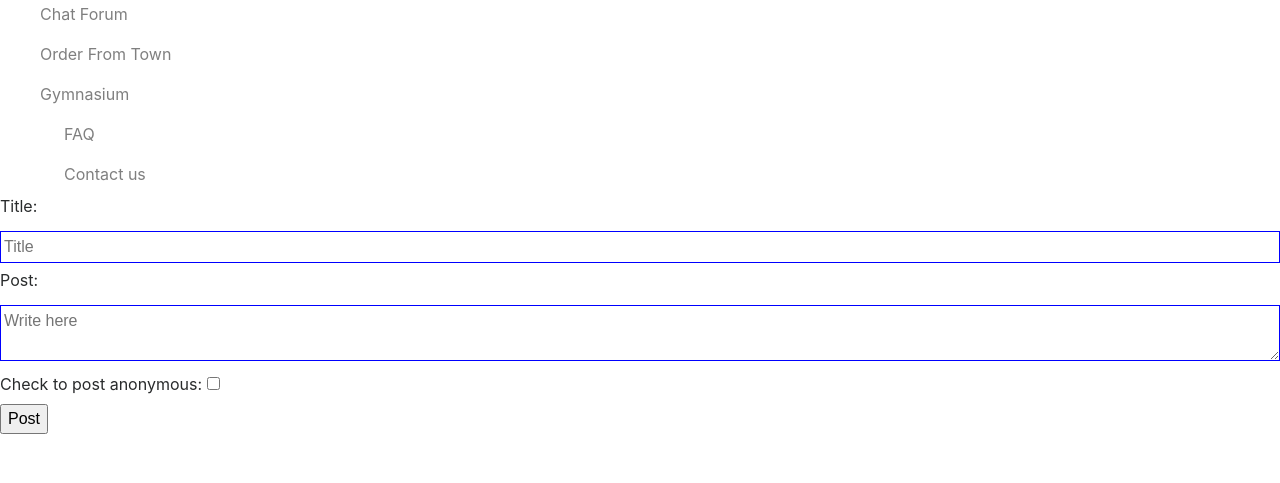
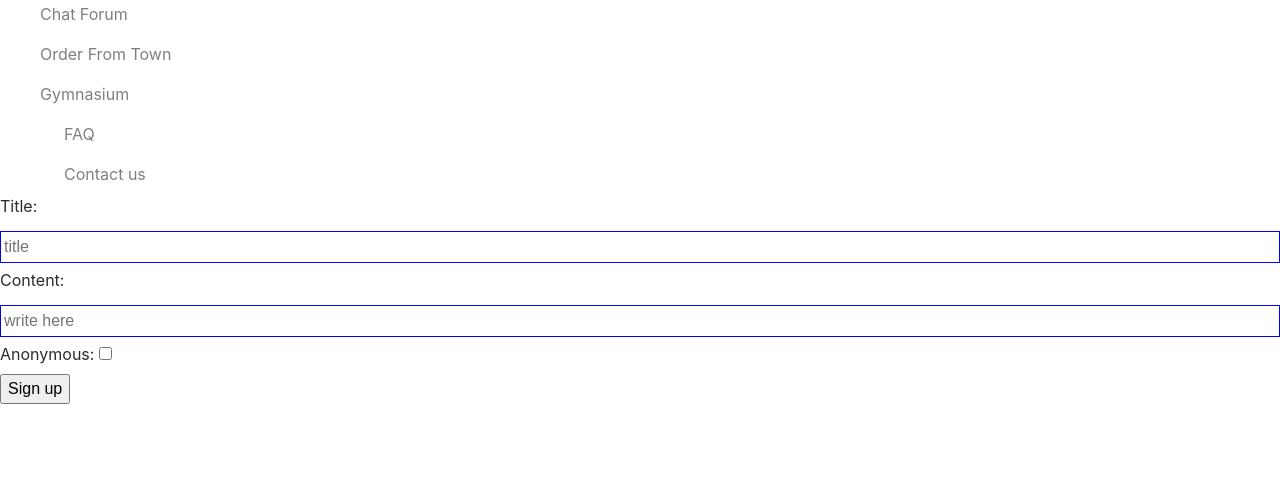
Before and after one commit to nestoreo/SierraNevadaCA-WaterAnalysis, a Django app: page /post in a window 1280 px wide. Shown: the part 317-800 px from the top of the page. Run offline with Django 3.2, Linux system fonts and the light colour scheme; parts of the project's set-up code (start-up, migrations or seed data) failed here and were passed over; some libraries are stand-ins or nearby versions.

Commit message:
added a form for post creation

```diff
--- a/midd19/forms.py
+++ b/midd19/forms.py
@@ -1,6 +1,7 @@
 from django import forms
 from django.contrib.auth.forms import UserCreationForm
 from django.contrib.auth.models import User
+from .models import Post, Comment
 
 
 class SignUpForm(UserCreationForm):
@@ -9,3 +10,13 @@ class SignUpForm(UserCreationForm):
     class Meta:
         model = User
         fields = ('username', 'email', 'password1', 'password2', )
+
+class PostForm(forms.ModelForm):
+    class Meta:
+        model=Post
+        fields=['title','content','anonymous']
+        widgets={
+            "title":forms.TextInput(attrs={'class':"box","placeholder":"title","name":"title","id":"title"}),
+            "content":forms.TextInput(attrs={"type":"textarea",'class':"box","placeholder":"write here","name":"post","id":"post"}),
+            "anonymous":forms.CheckboxInput(attrs={"name":"anonymous","id":"anonymous"})
+        }
--- a/midd19/models.py
+++ b/midd19/models.py
@@ -1,6 +1,5 @@
 from django.db import models
 from django.contrib.auth.models import User
-from django.core.urlresolvers import reverse
 
 class Post(models.Model):
     #input
--- a/midd19/templates/midd19/post.html
+++ b/midd19/templates/midd19/post.html
@@ -14,17 +14,16 @@
 }
   </style>
 <body>
-  <div>
-    <form action="{%url 'post' %}" method="POST">
-      <label for="title">Title:</label>
-      <input class="box" type="text" placeholder="Title" name="title" id="title"><br>
-      <label for="title">Post:</label>
-      <textarea class="box" placeholder="Write here"  name="post" id="post"></textarea>
-      <label for="anonymous">Check to post anonymous:</label>
-      <input type="checkbox" name="anonymous" id="anonymous"><br>
-      <button type="submit" class="register-button">Post</button>
+    <form action="{%url 'post'%}" method="POST">
+      {% csrf_token %}
+      {%for field in form%}
+        {{field.label_tag}}
+        {{field}}
+      {%endfor%}
+      <div class="button-container">
+        <button type="submit" class="register-button">Sign up</button>
+      </div>
     </form>
-    </div>
 </body>
 
 {% endblock %}
--- a/midd19/views.py
+++ b/midd19/views.py
@@ -3,7 +3,7 @@ from django.http import HttpResponse, HttpResponseRedirect
 from django.shortcuts import render
 from django.urls import reverse
 from django.contrib.auth.forms import UserCreationForm, AuthenticationForm
-from .forms import SignUpForm,postForm
+from .forms import SignUpForm, PostForm
 from .models import Post, Comment
 #create views
 
@@ -44,12 +44,17 @@ def register(request):
             return HttpResponseRedirect(reverse("index"))
     else:
         form = SignUpForm()
-    return render(request, 'midd19/register.html', {'form': form})
+        return render(request, 'midd19/register.html', {'form': form})
 
 def post(request):
-    if request.method=="GET":
-        return render(request,'midd19/post.html',{'message':None})
+    if request.method =="POST":
+        form=PostForm(request.POST)
+        if form.is_valid():
+            title = form.cleaned_data.get("title")
+            content = form.cleaned_data.get('content')
+            anonymous=form.cleaned_data.get('anonymous')
+            post=Post(title=title,content=content,anonymous=anonymous,username=request.user)
+            render(request,'midd19/chatforum.html',{"message":None})
     else:
-        content = request.POST.get("content")
-        title = request.POST.get("title")
-        username=request.user
+        form=PostForm()
+        return render(request,'midd19/post.html',{'form':form})
```
